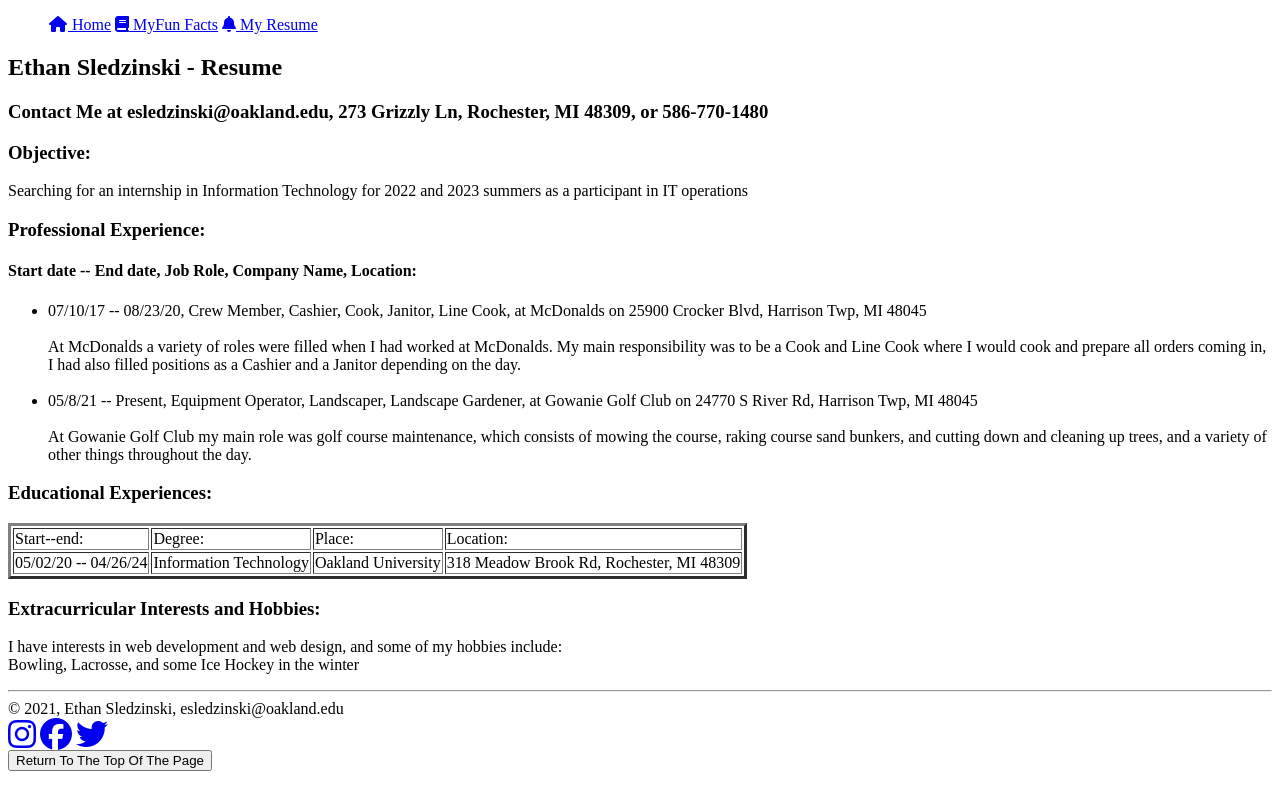
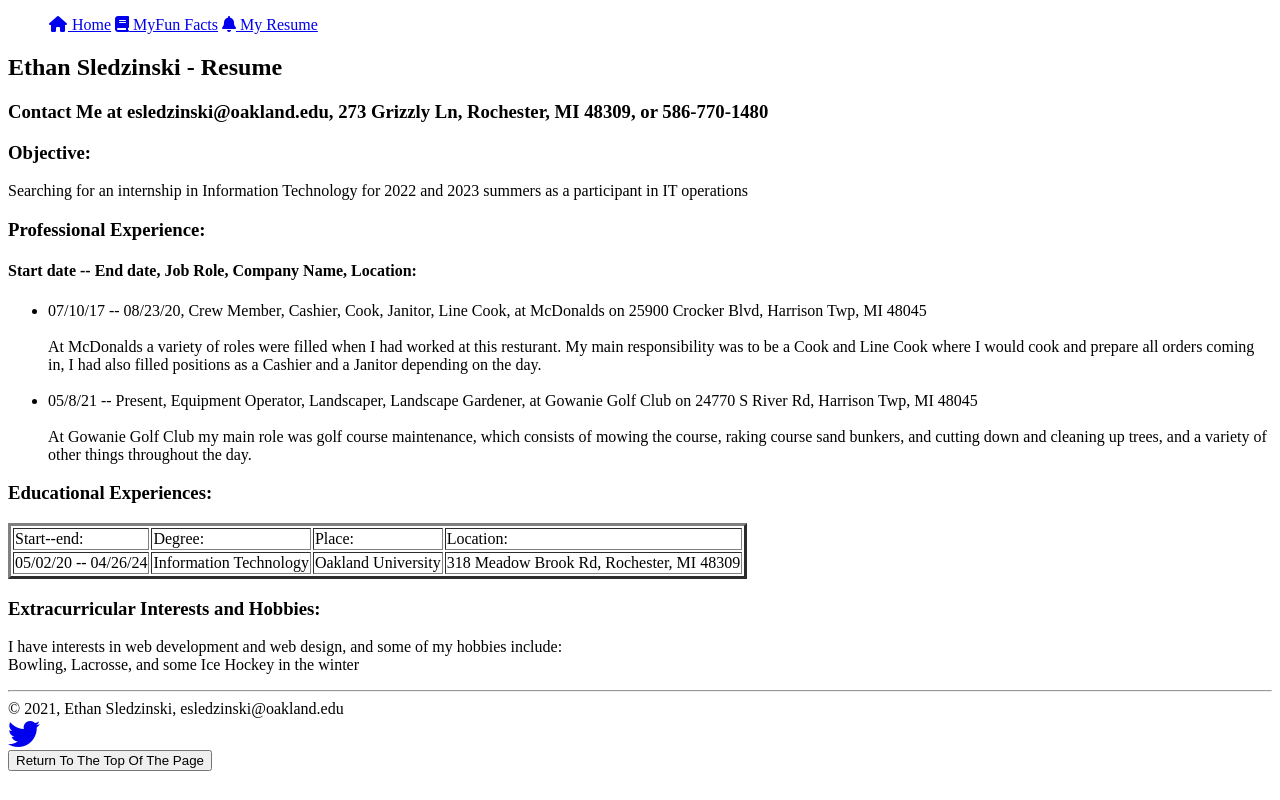
Before and after one commit to ethansled/ethansledzinski_hw2_csi2520_fs2021, a plain HTML site: page html/my_resume.html in a window 1280 px wide. Drawn offline with Linux system fonts and the light colour scheme.

Commit message:
fixed formating on resume and fun facts and broken links also added width to img on fun facts page

```diff
--- a/html/my_resume.html
+++ b/html/my_resume.html
@@ -8,7 +8,6 @@
         <link rel="shortcut icon" href="../img/portfoliopng.png" type="png">
         <script src="https://kit.fontawesome.com/6f5f524506.js" crossorigin="anonymous"></script>
     </head>
-
     <body>
         <header id="page_header">
             <nav>
@@ -18,29 +17,25 @@
                     <a href="my_resume.html"><i class="fas fa-bell"></i> My Resume</a>
                 </menu>
             </nav>
-
         </header>
-
         <main>
             <section id="main_contact">
                 <h1>Ethan Sledzinski - Resume</h1>
                 <h3>Contact Me at esledzinski@oakland.edu, 273 Grizzly Ln, Rochester, MI 48309, or 586-770-1480</h3>
             </section>
-
             <section id="main_objective"></section>
                 <h3>Objective:</h3>
                  <p>
                 Searching for an internship in Information Technology for 2022 and 2023 summers as a participant in IT operations
                 </p>
             </section>
-
             <section id="main_proffesional">
                 <h3>Professional Experience:</h3>
                 <h4>Start date -- End date, Job Role, Company Name, Location:</h4>
                 <p>
                     <ul>
                         <li>07/10/17 -- 08/23/20, Crew Member, Cashier, Cook, Janitor, Line Cook, at McDonalds on 25900 Crocker Blvd, Harrison Twp, MI 48045<br><br>
-                        At McDonalds a variety of roles were filled when I had worked at McDonalds. My main responsibility was to be a Cook and Line Cook where
+                        At McDonalds a variety of roles were filled when I had worked at this resturant. My main responsibility was to be a Cook and Line Cook where
                         I would cook and prepare all orders coming in, I had also filled positions as a Cashier and a Janitor depending on the day.<br><br></li>
 
                         <li>05/8/21 -- Present, Equipment Operator, Landscaper, Landscape Gardener, at Gowanie Golf Club on 24770 S River Rd, Harrison Twp, MI 48045<br><br>
@@ -49,7 +44,6 @@
                     </ul>
                 </p>
             </section>
-
             <section id="main_educational">
                 <h3>Educational Experiences:</h3>
                 <table border="3">
@@ -60,7 +54,6 @@
                         <td>Place:</td>
                         <td>Location:</td>
                     </tr>
-
                     <tr>
                         <!--row2-->
                         <td>05/02/20 -- 04/26/24</td>
@@ -70,7 +63,6 @@
                     </tr>
                 </table>
             </section>
-
             <section id="main_extracurricular">
                 <h3>Extracurricular Interests and Hobbies:</h3>
                 <p>I have interests in web development and web design, and some of my hobbies include: <br>
@@ -78,21 +70,14 @@
                 </p>
             </section>
         </main>
-
-
         <footer>
             <hr>
             &copy; 2021, Ethan Sledzinski, esledzinski@oakland.edu
             <br>
-            <a href="https://www.instagram.com/ethan_sled/?hl=en" aria-label="Instagram" target="_self">
-                <i class="fab fa-instagram fa-2x"></i></a>
-            <a href="https://www.facebook.com/ethan.sledzinski.3">
-                <i class="fab fa-facebook fa-2x"></i></a>
             <a href="https://twitter.com/Ethan_Sled">
                 <i class="fab fa-twitter fa-2x"></i></a>
             <br>
             <a href="#page_header"><button type="menu">Return To The Top Of The Page</button></a>
         </footer>
     </body>
-
 </html>
```
Also changed, not shown: html/my_fun_facts.html (+2 -15 lines).
